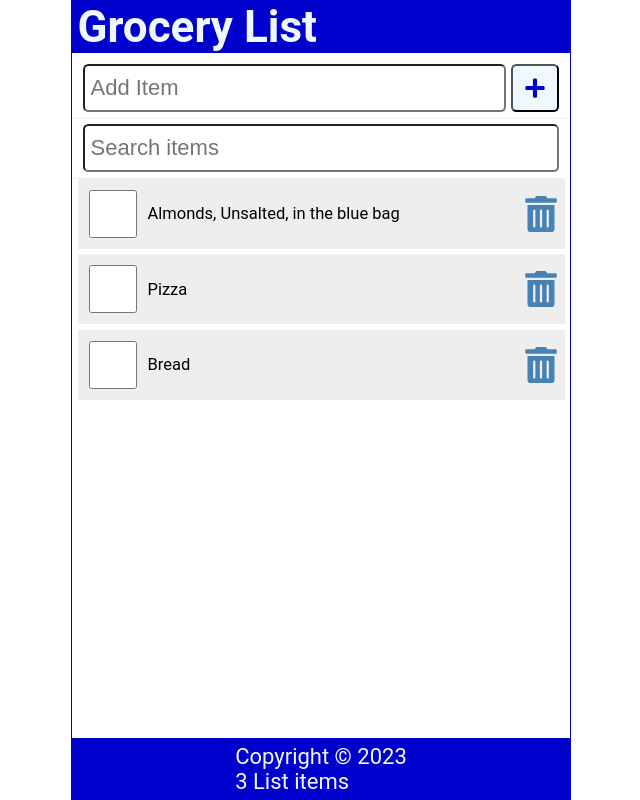
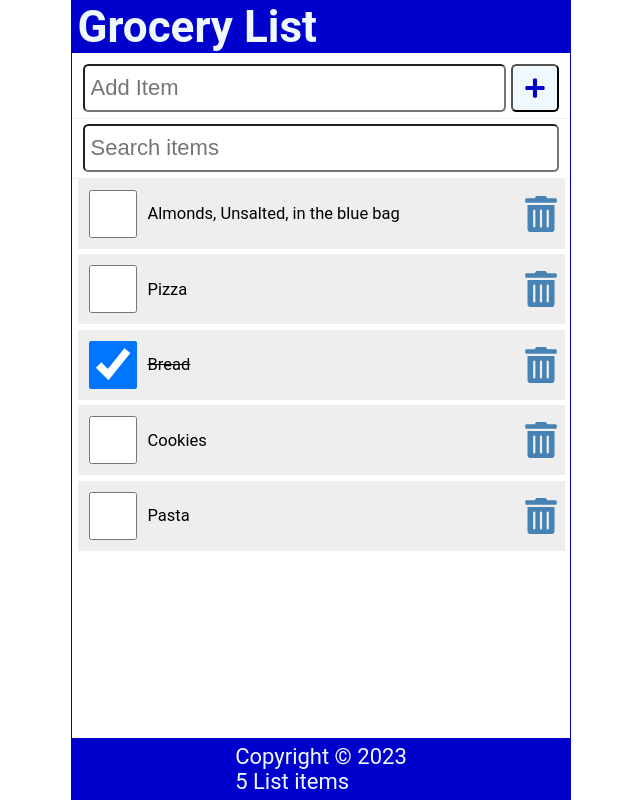
Before and after one commit to drili/React--MARCH-23----6031717496eecbdf74b2b68e405656c99988cdec70f371d0f42f33c311b5e128, a React (Create React App) app in the folder chapter_01/01tut/: page / in a window 1280 px wide. Shown: the whole page, without its empty margins (319-959 px from the left). Built offline with nearby package versions, Linux system fonts and the light colour scheme; data requests are answered from the project's data file; the HTML template or start-up script is replaced by a standard one.

Commit message:
🔨 chapter 14 [DONE]

```diff
--- a/chapter_01/01tut/data/db.json
+++ b/chapter_01/01tut/data/db.json
@@ -12,8 +12,18 @@
     },
     {
       "id": 3,
+      "checked": true,
+      "item": "Bread"
+    },
+    {
+      "id": 4,
       "checked": false,
-            "item": "Bread"
+      "item": "Cookies"
+    },
+    {
+      "id": 5,
+      "checked": false,
+      "item": "Pasta"
     }
   ]
 }
--- a/chapter_01/01tut/src/App.js
+++ b/chapter_01/01tut/src/App.js
@@ -4,6 +4,7 @@
 import AddItem from './AddItem'
 import SearchItem from './SearchItem'
 import { useState, useEffect } from 'react'
+import apiRequest from './apiRequest'
 
 function App() {
     const API_URL = "http://localhost:3500/items"
@@ -37,28 +38,54 @@
         }, 1000)
     }, [])
 
-    const addItem = (item) => {
+    const addItem = async (item) => {
         const id = items.length ? items[items.length - 1].id + 1 : 1
         const myNewItem = { id, checked: false, item }
         const listItems = [...items, myNewItem]
+        setItems(listItems)
 
-        setItems(listItems)
+        const postOptions = {
+            method: "POST",
+            headers: {
+                "Content-Type": "application/json"
+            },
+            body: JSON.stringify(myNewItem)
+        }
+        const result = await apiRequest(API_URL, postOptions)
+        if (result) setFetchError(result)
     }
 
-    const handleCheck = (id) => {
+    const handleCheck = async (id) => {
         const listItems = items.map(
             (item) => item.id === id
                 ? { ...item, checked: !item.checked }
                 : item
         )
+        setItems(listItems)
 
-        setItems(listItems)
+        const myItem = listItems.filter((item) => item.id === id)
+        const updateOptions = {
+            method: "PATCH",
+            headers: {
+                "Content-Type": "application/json"
+            },
+            body: JSON.stringify({ checked: myItem[0].checked })
+        }
+        const reqUrl = `${API_URL}/${id}`
+        const result = await apiRequest(reqUrl, updateOptions)
+        if (result) setFetchError(result)
     }
 
-    const handleDelete = (id) => {
+    const handleDelete = async (id) => {
         const listItems = items.filter((item) => item.id !== id)
+        setItems(listItems)
 
-        setItems(listItems)
+        const deleteOptions = {
+            method: "DELETE"
+        }
+        const reqUrl = `${API_URL}/${id}`
+        const result = await apiRequest(reqUrl, deleteOptions)
+        if (result) setFetchError(result)
     }
 
     const handleSubmit = (e) => {
--- /dev/null
+++ b/chapter_01/01tut/src/apiRequest.js
@@ -0,0 +1,13 @@
+const apiRequest = async (url = "", optionsObj = null, errMsg = null) => {
+    try {
+        const response = await fetch(url, optionsObj)
+
+        if (!response.ok) throw Error("Please reload the app")
+    } catch (err) {
+        errMsg = err.message
+    } finally {
+        return errMsg
+    }
+}
+
+export default apiRequest
```
Lines whose indentation alone changed are shown as unchanged.
